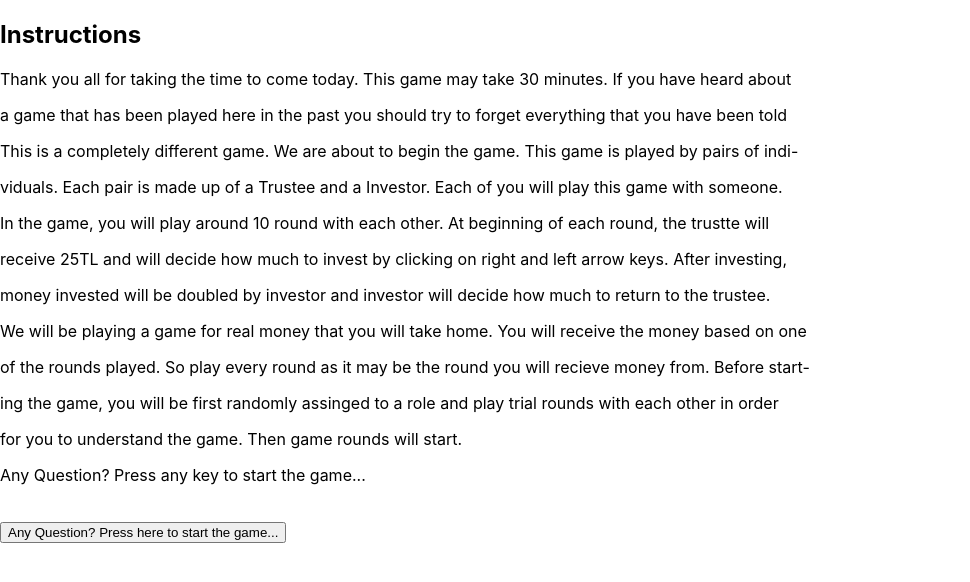
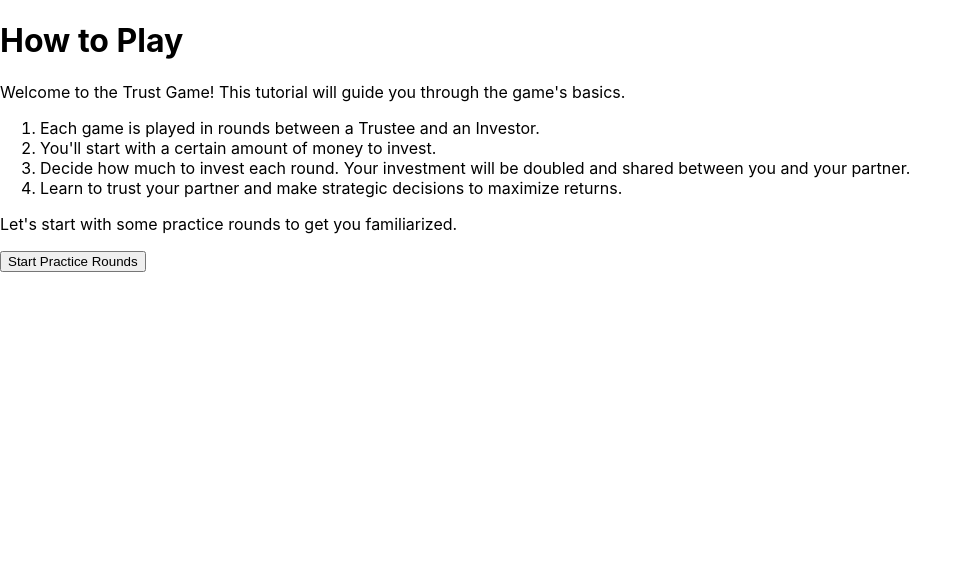
Before and after one commit to HamzaDincer/trust-game-experiment, a React (Create React App) app: page /trustgame in a window 1280 px wide. Shown: the top 582 px of the page, without its empty margins (0-970 px from the left). Built offline with nearby package versions, Linux system fonts and the light colour scheme.

Commit message:
Game screens added

```diff
--- /dev/null
+++ b/src/components/BeginScreen/BeginScreen.jsx
@@ -0,0 +1,30 @@
+import React, { useEffect } from "react";
+
+const BeginScreen = ({ onGameStart }) => {
+  useEffect(() => {
+    const handleKeyPress = (event) => {
+      if (event.code === "Space") {
+        onGameStart();
+      }
+    };
+
+    window.addEventListener("keydown", handleKeyPress);
+
+    // Clean up the event listener on component unmount
+    return () => {
+      window.removeEventListener("keydown", handleKeyPress);
+    };
+  }, [onGameStart]);
+
+  return (
+    <div className="begin-screen">
+      <h1>Tutorial Complete</h1>
+      <p>
+        The tutorial has ended. The real game will start soon. Press the space
+        bar to begin.
+      </p>
+    </div>
+  );
+};
+
+export default BeginScreen;
--- a/src/components/InstructionScreen/InstructionScreen.jsx
+++ b/src/components/InstructionScreen/InstructionScreen.jsx
@@ -1,24 +1,51 @@
-import React from 'react';
+import React from "react";
 
 const InstructionScreen = ({ onStartGame }) => {
-
   return (
     <div className="instruction-screen">
       <h2>Instructions</h2>
-            <p>Thank you all for taking the time to come today. This game may take 30 minutes. If you have heard about </p>
-            <p>a game that has been played here in the past you should try to forget everything that you have been told</p>
-            <p>This is a completely different game. We are about to begin the game. This game is played by pairs of indi- </p>
-            <p> viduals. Each pair is made up of a Trustee and a Investor. Each of you will play this game with someone. </p>
-            <p> In the game, you will play around 10 round with each other. At beginning of each round, the trustte will </p>
-            <p> receive 25TL and will decide how much to invest by clicking on right and left arrow keys. After investing,</p>
-            <p> money invested will be doubled by investor and investor will decide how much to return to the trustee. </p>
-            <p> We will be playing a game for real money that you will take home. You will receive the money based on one </p>
-            <p> of the rounds played. So play every round as it may be the round you will recieve money from. Before start- </p>
-            <p> ing the game, you will be first randomly assinged to a role and play trial rounds with each other in order </p>
+
+      <p> This game is played by pairs of indi- </p>
+      <p>
+        {" "}
+        viduals. Each pair is made up of a Trustee and a Investor. Each of you
+        will play this game with someone.{" "}
+      </p>
+      <p>
+        {" "}
+        In the game, you will play around 10 round with each other. At beginning
+        of each round, the trustte will{" "}
+      </p>
+      <p>
+        {" "}
+        receive 25TL and will decide how much to invest by clicking on right and
+        left arrow keys. After investing,
+      </p>
+      <p>
+        {" "}
+        money invested will be doubled by investor and investor will decide how
+        much to return to the trustee.{" "}
+      </p>
+      <p>
+        {" "}
+        We will be playing a game for real money that you will take home. You
+        will receive the money based on one{" "}
+      </p>
+      <p>
+        {" "}
+        of the rounds played. So play every round as it may be the round you
+        will recieve money from. Before start-{" "}
+      </p>
+      <p>
+        {" "}
+        ing the game, you will be first randomly assinged to a role and play
+        trial rounds with each other in order{" "}
+      </p>
       <p> for you to understand the game. Then game rounds will start.</p>
-            <p> Any Question? Press any key to start the game...</p>
       <br></br>
-            <button onClick={onStartGame}>Any Question? Press here to start the game...</button>
+      <button onClick={onStartGame}>
+        Any Question? Press here to start the game...
+      </button>
     </div>
   );
 };
--- /dev/null
+++ b/src/components/OfferScreen/OfferScreen.jsx
@@ -0,0 +1,35 @@
+import React, { useState, useEffect } from "react";
+
+const OfferScreen = ({ moneyBalance, onOfferComplete }) => {
+  const OFFER_START_AT = 10; // Starting offer amount
+  const MONEY_INCREMENT = 5; // Increment amount for each offer change
+  const [offer, setOffer] = useState(OFFER_START_AT);
+
+  useEffect(() => {
+    const handleKeyPress = (event) => {
+      if (
+        event.key === "ArrowRight" &&
+        offer + MONEY_INCREMENT <= moneyBalance
+      ) {
+        setOffer(offer + MONEY_INCREMENT);
+      } else if (event.key === "ArrowLeft" && offer - MONEY_INCREMENT >= 0) {
+        setOffer(offer - MONEY_INCREMENT);
+      }
+    };
+
+    window.addEventListener("keydown", handleKeyPress);
+
+    return () => window.removeEventListener("keydown", handleKeyPress);
+  }, [offer, moneyBalance]);
+
+  return (
+    <div className="offer-screen">
+      <h2>Decide How Much You Will Invest Now!</h2>
+      <p>You have ${moneyBalance}</p>
+      <p>Your Offer: ${offer}</p>
+      <button onClick={() => onOfferComplete(offer)}>Confirm Offer</button>
+    </div>
+  );
+};
+
+export default OfferScreen;
--- /dev/null
+++ b/src/components/ResultScreen/ResultScreen.jsx
@@ -0,0 +1,25 @@
+import React from "react";
+
+const ResultScreen = ({
+  investorResponse,
+  offer,
+  investmentReturnMultiplier,
+  moneyBalance,
+  onNextRound,
+}) => {
+  const investmentReturn =
+    offer * investmentReturnMultiplier * (investorResponse / 100);
+  const finalBalance = moneyBalance - offer + investmentReturn;
+
+  return (
+    <div className="result-screen">
+      <p>Investor has returned the {investorResponse}% of your investment.</p>
+      <p>You gained ${investmentReturn.toFixed(2)} from this investment.</p>
+      <p>Before the investment: ${moneyBalance.toFixed(2)}</p>
+      <p>After the investment: ${finalBalance.toFixed(2)}</p>
+      <button onClick={onNextRound}>Proceed to Next Round</button>
+    </div>
+  );
+};
+
+export default ResultScreen;
--- /dev/null
+++ b/src/components/TutorialScreen/TutorialScreen.jsx
@@ -0,0 +1,31 @@
+import React from "react";
+
+const TutorialScreen = ({ onComplete }) => {
+  return (
+    <div className="tutorial-screen">
+      <h1>How to Play</h1>
+      <p>
+        Welcome to the Trust Game! This tutorial will guide you through the
+        game's basics.
+      </p>
+      <ol>
+        <li>
+          Each game is played in rounds between a Trustee and an Investor.
+        </li>
+        <li>You'll start with a certain amount of money to invest.</li>
+        <li>
+          Decide how much to invest each round. Your investment will be doubled
+          and shared between you and your partner.
+        </li>
+        <li>
+          Learn to trust your partner and make strategic decisions to maximize
+          returns.
+        </li>
+      </ol>
+      <p>Let's start with some practice rounds to get you familiarized.</p>
+      <button onClick={onComplete}>Start Practice Rounds</button>
+    </div>
+  );
+};
+
+export default TutorialScreen;
--- /dev/null
+++ b/src/components/WaitingScreen/WaitingScreen.jsx
@@ -0,0 +1,39 @@
+import React, { useState, useEffect } from "react";
+
+const WaitingScreen = ({
+  offer,
+  investmentReturnMultiplier,
+  onWaitComplete,
+}) => {
+  const [waitingDots, setWaitingDots] = useState("");
+  const WAITING_SCREEN_TIME = 5; // seconds for the waiting screen, adjust as needed
+
+  useEffect(() => {
+    const interval = setInterval(() => {
+      setWaitingDots((dots) => (dots.length < 3 ? dots + "." : ""));
+    }, 1000);
+
+    setTimeout(() => {
+      clearInterval(interval);
+      onWaitComplete(); // Proceed to the next screen after the waiting time
+    }, WAITING_SCREEN_TIME * 1000);
+
+    return () => clearInterval(interval);
+  }, [onWaitComplete]);
+
+  const investmentWorth = offer * investmentReturnMultiplier;
+
+  return (
+    <div className="waiting-screen">
+      <p>You put ${offer} into this investment.</p>
+      <p>
+        The investor multiplies your investment by {investmentReturnMultiplier}
+        x.
+      </p>
+      <p>Now, your investment is worth ${investmentWorth}.</p>
+      <p>Waiting for the decision of the investor{waitingDots}</p>
+    </div>
+  );
+};
+
+export default WaitingScreen;
--- a/src/pages/TrustGame/TrustGame.jsx
+++ b/src/pages/TrustGame/TrustGame.jsx
@@ -1,28 +1,59 @@
-import React, { useState } from 'react';
-import InstructionScreen from '../../components/InstructionScreen/InstructionScreen';
-import GameScreen from '../../components/GameScreen/GameScreen';
+import React, { useState } from "react";
+import BeginScreen from "../../components/BeginScreen/BeginScreen";
+import TutorialScreen from "../../components/TutorialScreen/TutorialScreen";
+import OfferScreen from "../../components/OfferScreen/OfferScreen";
+import WaitingScreen from "../../components/WaitingScreen/WaitingScreen";
+import ResultScreen from "../../components/ResultScreen/ResultScreen";
 
 const TrustGame = () => {
+  const [stage, setStage] = useState("tutorial"); // tutorial, trial, begin, offer, waiting, result
+  const [round, setRound] = useState(1);
+  const [isTrial, setIsTrial] = useState(true);
+  const [moneyBalance, setMoneyBalance] = useState(25);
+  const trialRoundCount = 3; // Adjust for actual trial rounds
+  const experimentRoundCount = 10;
 
-    const [isGameStarted, setIsGameStarted] = useState(false);
+  // Define functions to transition between stages and handle game logic here
 
-    const initialMoneyBalance = 25; // Define initialMoneyBalance
-    const experimentRoundCount = 10; // Define experimentRoundCount
-    const trialRoundCount = 10; // Define trialRoundCount
+  const handleTutorialComplete = () => {
+    setStage("offer"); // Move to trial rounds after tutorial
+  };
 
-    const startGame = () => {
-        setIsGameStarted(true);
-    };
+  const handleRoundComplete = (offer) => {
+    // Logic to handle end of each round, update balance, etc.
+    if (isTrial && round >= trialRoundCount) {
+      setIsTrial(false);
+      setStage("begin");
+    } else if (!isTrial && round >= experimentRoundCount) {
+      // Handle game end
+    } else {
+      setRound(round + 1);
+      setStage("offer");
+    }
+  };
 
-    return (
-        <div>
-            {!isGameStarted ? (
-                <InstructionScreen onStartGame={startGame} />
-            ) : (
-                <GameScreen initialMoneyBalance experimentRoundCount trialRoundCount  />
-            )}
-        </div>
-    );
+  const handleGameStart = () => {
+    setIsTrial(false); // End trial mode
+    setRound(1); // Reset round for actual game
+    setStage("offer"); // Start actual game rounds
+  };
+
+  switch (stage) {
+    case "tutorial":
+      return <TutorialScreen onComplete={handleTutorialComplete} />;
+    case "begin":
+      return <BeginScreen onGameStart={handleGameStart} />;
+    case "offer":
+      return (
+        <OfferScreen
+          moneyBalance={moneyBalance}
+          onOfferComplete={handleRoundComplete}
+        />
+      );
+    // Include WaitingScreen and ResultScreen with appropriate props and handlers
+    default:
+      return <div>Game Over</div>;
+  }
 };
 
 export default TrustGame;
```
Also changed, not shown: src/components/GameScreen/GameScreen.jsx (deleted, +0 -50 lines), src/components/BeginScreen/BeginScreen.scss (added). Lines whose indentation alone changed are shown as unchanged.
